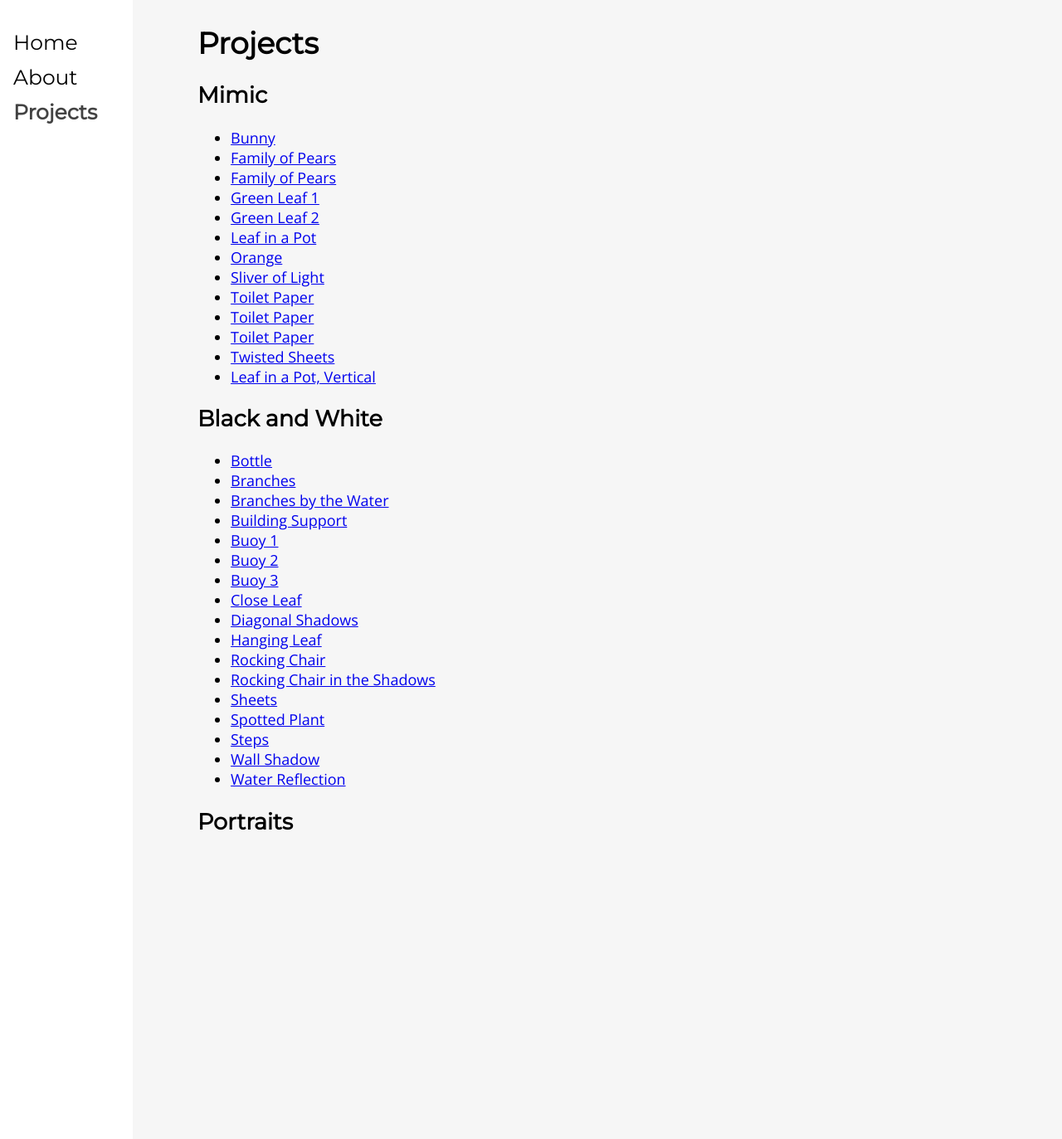
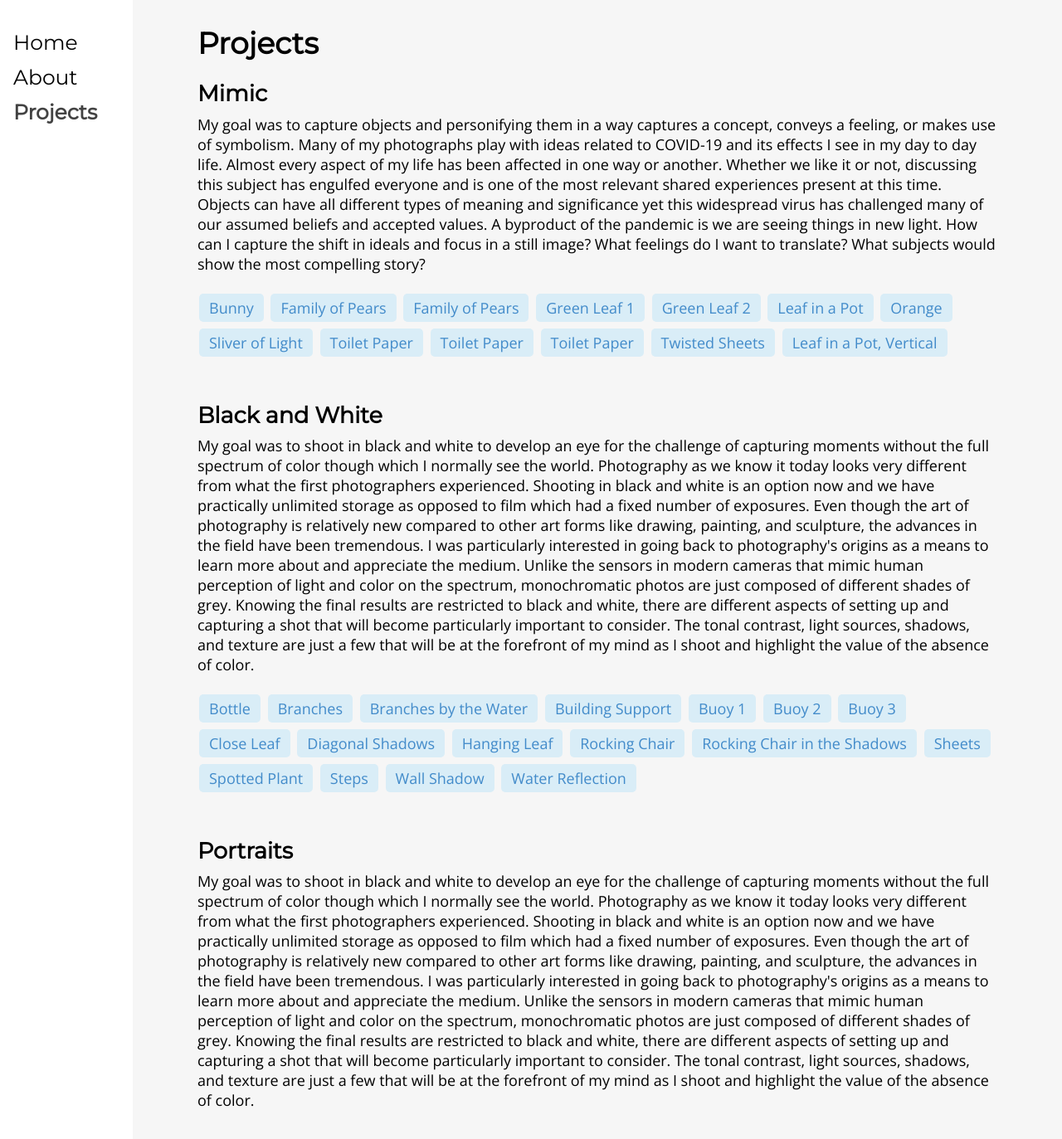
Before and after one commit to annagriffin/photography-portfolio, a Jekyll site: the page built from projects.html, in a window 1280 px wide and 1388 px high. Shown: the top 1373 px of the window at 83% size. Built offline with Jekyll 4.4.1, drawn with Linux system fonts in a browser that asks for light colours.

Commit message:
add styling and project descriptions

```diff
--- a/_data/photographs.yml
+++ b/_data/photographs.yml
@@ -13,6 +13,9 @@
 - name: Branches next to water
   file: branches_water
   project: Black and White
+- name: Bunny
+  file: bunny
+  project: Mimic
 - name: Bunch of Branches
   file: branches
   project: Black and White
--- a/_sass/main.scss
+++ b/_sass/main.scss
@@ -36,6 +36,7 @@ body {
 
 h1, h2 {
  font-family: 'Montserrat', sans-serif;
+ margin-block-end: 0.3em;
 }
 
 .image-container {
@@ -70,6 +71,11 @@ h1, h2 {
       left:0;
       background-color:rgba(0,0,0,.2);
     }
+
+    &:hover {
+      opacity: 0.6;
+    }
+
     img {
       width: 100%;
     }
@@ -78,10 +84,7 @@ h1, h2 {
       font-weight:bold;
       margin: 0px 0px 10px 0px;
     }
-    &__author {
-      font-size: 14px;
-      font-weight:300;
-    }
+
     &__link {
       position: absolute;
       left: 0;
@@ -123,3 +126,34 @@ h1, h2 {
   padding: 0 60px;
   margin-top: 30px;
 }
+
+.full-width {
+  width: 100%;
+}
+
+.item {
+  display: inline-block;
+  padding: 5px 12px;
+  border-radius: 5px;
+  color: #428bca;
+  background-color: #d9edf7;
+  height: fit-content;
+  margin: 4px 2px;
+
+  a {
+    text-decoration: none !important;
+    color: inherit;
+  }
+
+  &:hover {
+    transform: scale(1.04);
+  }
+}
+
+.project-description {
+  margin-bottom: 20px;
+}
+
+.container {
+  margin-bottom: 50px;
+}
--- a/projects.html
+++ b/projects.html
@@ -8,27 +8,48 @@ title: Projects
 
 <h2>Mimic</h2>
 
-<ul>
+<div class="project-description">My goal was to capture objects and personifying them in a way captures a concept, conveys a feeling, or makes use of symbolism. Many of my photographs play with ideas related to COVID-19 and its effects I see in my day to day life. Almost every aspect of my life has been affected in one way or another. Whether we like it or not, discussing this subject has engulfed everyone and is one of the most relevant shared experiences present at this time. Objects can have all different types of meaning and significance yet this widespread virus has challenged many of our assumed beliefs and accepted values. A byproduct of the pandemic is we are seeing things in new light. How can I capture the shift in ideals and focus in a still image? What feelings do I want to translate? What subjects would show the most compelling story?</div>
+
+<div class="container full-width">
+  <div class="row">
     {% assign filtered_posts = site.photographs | where: 'project', "Mimic" %}
     {% for post in filtered_posts %}
-    <li><a href="{{ post.url | relative_url }}">{{ post.title }}</a></li>
+      <span class="item"><a href="{{ post.url | relative_url }}">{{ post.title }}</a></span>
     {% endfor %}
+  </div>
+</div>
+
+<ul>
+
 </ul>
 
+
 <h2>Black and White</h2>
-<ul>
+
+<div class="project-description">
+  My goal was to shoot in black and white to develop an eye for the challenge of capturing moments without the full spectrum of color though which I normally see the world. Photography as we know it today looks very different from what the first photographers experienced. Shooting in black and white is an option now and we have practically unlimited storage as opposed to film which had a fixed number of exposures. Even though the art of photography is relatively new compared to other art forms like drawing, painting, and sculpture, the advances in the field have been tremendous. I was particularly interested in going back to photography's origins as a means to learn more about and appreciate the medium. Unlike the sensors in modern cameras that mimic human perception of light and color on the spectrum, monochromatic photos are just composed of different shades of grey. Knowing the final results are restricted to black and white, there are different aspects of setting up and capturing a shot that will become particularly important to consider. The tonal contrast, light sources, shadows, and texture are just a few that will be at the forefront of my mind as I shoot and highlight the value of the absence of color.
+</div>
+
+<div class="container full-width">
+  <div class="row">
     {% assign filtered_posts = site.photographs | where: 'project', "Black and White" %}
     {% for post in filtered_posts %}
-    <li><a href="{{ post.url | relative_url }}">{{ post.title }}</a></li>
+      <span class="item"><a href="{{ post.url | relative_url }}">{{ post.title }}</a></span>
     {% endfor %}
-</ul>
+  </div>
+</div>
 
 <h2>Portraits</h2>
-<ul>
+
+<div class="project-description">My goal was to shoot in black and white to develop an eye for the challenge of capturing moments without the full spectrum of color though which I normally see the world. Photography as we know it today looks very different from what the first photographers experienced. Shooting in black and white is an option now and we have practically unlimited storage as opposed to film which had a fixed number of exposures. Even though the art of photography is relatively new compared to other art forms like drawing, painting, and sculpture, the advances in the field have been tremendous. I was particularly interested in going back to photography's origins as a means to learn more about and appreciate the medium. Unlike the sensors in modern cameras that mimic human perception of light and color on the spectrum, monochromatic photos are just composed of different shades of grey. Knowing the final results are restricted to black and white, there are different aspects of setting up and capturing a shot that will become particularly important to consider. The tonal contrast, light sources, shadows, and texture are just a few that will be at the forefront of my mind as I shoot and highlight the value of the absence of color. </div>
+
+<div class="container full-width">
+  <div class="row">
     {% assign filtered_posts = site.photographs | where: 'project', "Portraits" %}
     {% for post in filtered_posts %}
-    <li><a href="{{ post.url | relative_url }}">{{ post.title }}</a></li>
+      <span class="item"><a href="{{ post.url | relative_url }}">{{ post.title }}</a></span>
     {% endfor %}
-</ul>
+  </div>
+</div>
 
 </div>
```
Lines whose indentation alone changed are shown as unchanged.
